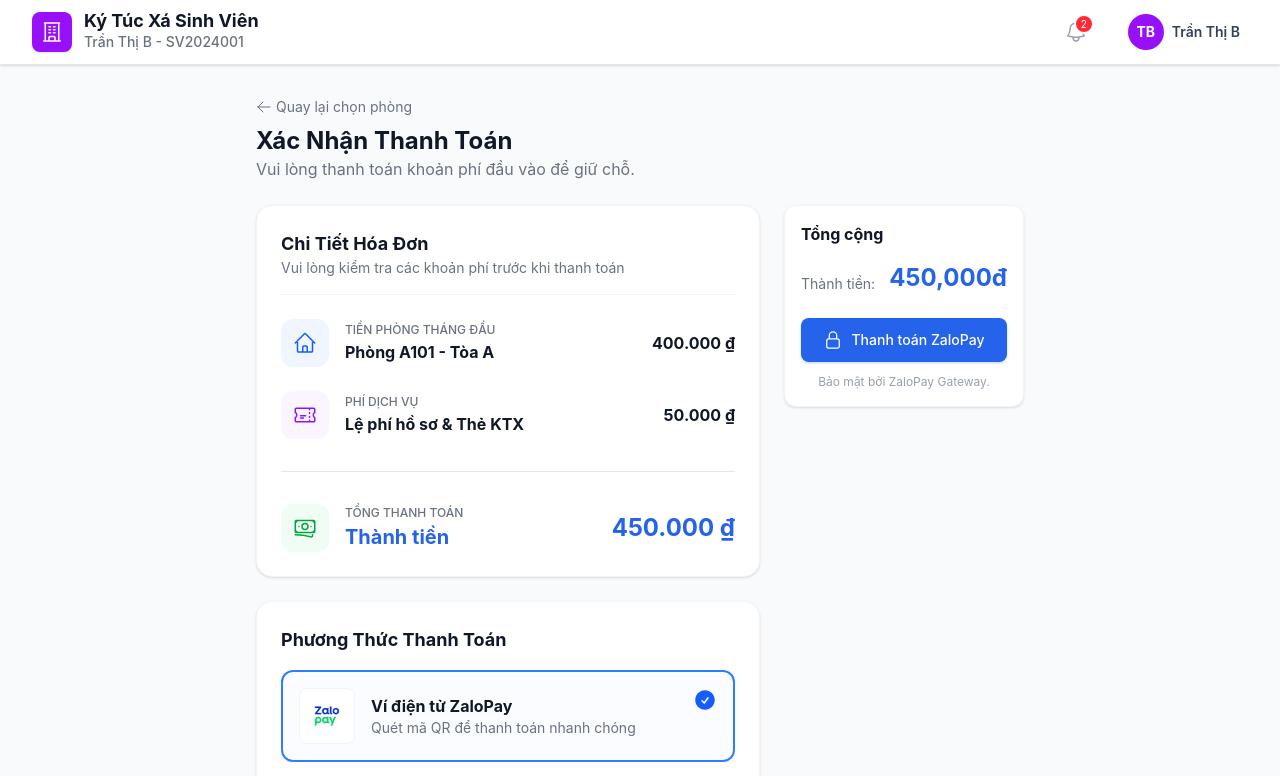
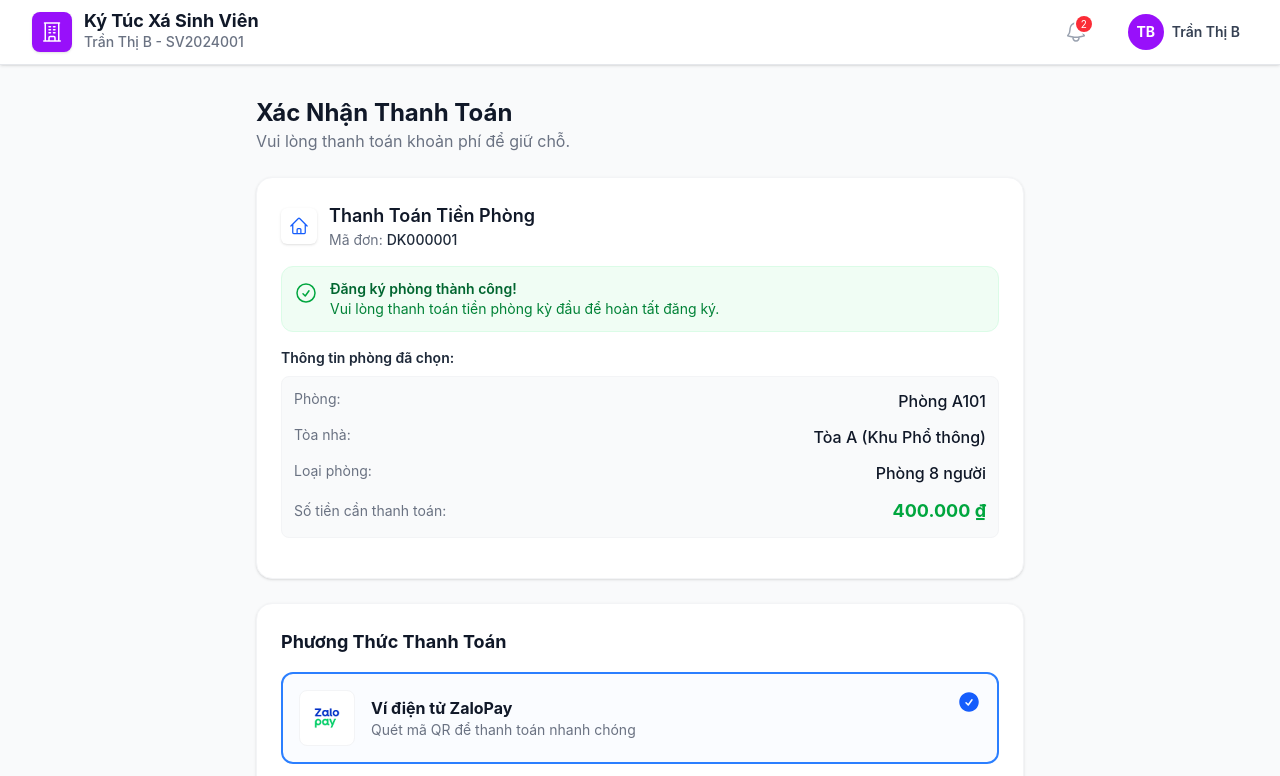
Before and after one commit to quangvinh263/dormitory-fe, a React (Vite) app: page /student/payment in a window 1280 px wide. Shown: the top 776 px of the page. Built offline with nearby package versions, Linux system fonts and the light colour scheme.

Commit message:
Fix Payment Page

```diff
--- a/src/components/features/student/InvoiceInfo.jsx
+++ b/src/components/features/student/InvoiceInfo.jsx
@@ -1,70 +1,64 @@
-import { HomeIcon, TicketIcon, BanknotesIcon } from '@heroicons/react/24/outline';
+import { HomeIcon, TicketIcon, BanknotesIcon, CheckCircleIcon } from '@heroicons/react/24/outline';
 import Section from '../../shared/Section';
 
-export default function InvoiceInfo({ room }) {
-  // Logic tính toán: Chỉ gồm Tiền phòng + Phí hồ sơ
+export default function InvoiceInfo({ room = {} }) {
    const serviceFee = 50000;
-  const totalAmount = room.price + serviceFee;
+   const totalAmount = (room.price || 0) + serviceFee;
 
-  // Format tiền tệ
    const formatMoney = (amount) => new Intl.NumberFormat('vi-VN', { style: 'currency', currency: 'VND' }).format(amount);
+
+   const orderCode = room.orderCode || `DK${String(room.id || '2024').padStart(6, '0')}`;
 
    return (
       <Section className="animate-fade-in-up">
          {/* Header */}
-      <div className="mb-6 border-b border-gray-100 pb-4">
-         <h2 className="text-lg font-bold text-gray-900">Chi Tiết Hóa Đơn</h2>
-         <p className="text-sm text-gray-500">Vui lòng kiểm tra các khoản phí trước khi thanh toán</p>
+         <div className="flex items-center justify-between mb-4">
+            <div className="flex items-center gap-3">
+               <div className="p-2 bg-white rounded-md shadow-sm">
+                  <HomeIcon className="w-5 h-5 text-blue-600" />
                </div>
-
-      <div className="flex flex-col gap-6">
-
-        {/* Item 1: Tiền phòng */}
-        <div className="flex items-center gap-4">
-           <div className="p-3 bg-blue-50 text-blue-600 rounded-xl shrink-0">
-              <HomeIcon className="w-6 h-6"/>
+               <div>
+                  <h2 className="text-lg font-semibold text-gray-900">Thanh Toán Tiền Phòng</h2>
+                  <p className="text-sm text-gray-500">Mã đơn: <span className="font-medium text-gray-800">{orderCode}</span></p>
                </div>
-           <div className="flex-1">
-              <p className="text-xs text-gray-500 font-medium uppercase mb-0.5">Tiền phòng tháng đầu</p>
-              <p className="font-bold text-gray-900 text-base">{room.name} - Tòa {room.building}</p>
-           </div>
-           <div className="text-right">
-              <p className="font-bold text-gray-900">{formatMoney(room.price)}</p>
             </div>
          </div>
 
-        {/* Item 2: Phí hồ sơ */}
-        <div className="flex items-center gap-4">
-           <div className="p-3 bg-purple-50 text-purple-600 rounded-xl shrink-0">
-              <TicketIcon className="w-6 h-6"/>
+         {/* Success alert */}
+         <div className="mb-4 p-3 rounded-xl bg-green-50 border border-green-100 flex items-start gap-3">
+            <div className="text-green-600 mt-0.5">
+               <CheckCircleIcon className="w-6 h-6" />
             </div>
-           <div className="flex-1">
-              <p className="text-xs text-gray-500 font-medium uppercase mb-0.5">Phí dịch vụ</p>
-              <p className="font-bold text-gray-900 text-base">Lệ phí hồ sơ & Thẻ KTX</p>
-           </div>
-           <div className="text-right">
-              <p className="font-bold text-gray-900">{formatMoney(serviceFee)}</p>
+            <div>
+               <p className="font-semibold text-sm text-green-800">Đăng ký phòng thành công!</p>
+               <p className="text-sm text-green-700">Vui lòng thanh toán tiền phòng kỳ đầu để hoàn tất đăng ký.</p>
             </div>
          </div>
 
-        {/* Divider */}
-        <div className="h-px bg-dashed bg-gray-200 my-2"></div>
+         {/* Selected room info */}
+         <div className="mb-4">
+            <h3 className="text-sm font-semibold text-gray-800 mb-2">Thông tin phòng đã chọn:</h3>
 
-        {/* Tổng cộng */}
-        <div className="flex items-center gap-4">
-           <div className="p-3 bg-green-50 text-green-600 rounded-xl shrink-0">
-              <BanknotesIcon className="w-6 h-6"/>
+            <div className="bg-gray-50 rounded-lg border border-gray-100 p-3 grid grid-cols-1 gap-3">
+               <div className="flex justify-between">
+                  <div className="text-sm text-gray-500">Phòng:</div>
+                  <div className="font-medium text-gray-900">{room.name || 'A1.02'}</div>
                </div>
-           <div className="flex-1">
-              <p className="text-xs text-gray-500 font-medium uppercase mb-0.5">Tổng thanh toán</p>
-              <p className="font-bold text-primary text-xl">Thành tiền</p>
+               <div className="flex justify-between">
+                  <div className="text-sm text-gray-500">Tòa nhà:</div>
+                  <div className="font-medium text-gray-900">Tòa {room.building || 'A'} (Khu Phổ thông)</div>
                </div>
-           <div className="text-right">
-              <p className="font-bold text-primary text-2xl">{formatMoney(totalAmount)}</p>
+               <div className="flex justify-between">
+                  <div className="text-sm text-gray-500">Loại phòng:</div>
+                  <div className="font-medium text-gray-900">Phòng {room.capacity || 8} người</div>
+               </div>
+               <div className="flex justify-between items-center">
+                  <div className="text-sm text-gray-500">Số tiền cần thanh toán:</div>
+                  <div className="font-bold text-green-600 text-lg">{formatMoney(room.price || 0)}</div>
+               </div>
             </div>
          </div>
 
-      </div>
       </Section>
    );
 }
--- a/src/pages/student/Payment.jsx
+++ b/src/pages/student/Payment.jsx
@@ -40,47 +40,31 @@
 
       {/* Header */}
       <div>
-         <button onClick={() => navigate(-1)} className="inline-flex items-center text-sm text-gray-500 hover:text-primary mb-2">
-           <ArrowLeftIcon className="w-4 h-4 mr-1"/> Quay lại chọn phòng
-         </button>
          <h1 className="text-2xl font-bold text-gray-900">Xác Nhận Thanh Toán</h1>
-         <p className="text-gray-500">Vui lòng thanh toán khoản phí đầu vào để giữ chỗ.</p>
+         <p className="text-gray-500">Vui lòng thanh toán khoản phí để giữ chỗ.</p>
       </div>
 
-      <div className="grid grid-cols-1 md:grid-cols-3 gap-6">
-
-        {/* Cột trái: Thông tin hóa đơn & Phương thức */}
-        <div className="md:col-span-2 space-y-6">
+      <div className="space-y-6">
         <InvoiceInfo room={room} />
         <PaymentMethod />
-        </div>
 
-        {/* Cột phải: Summary Sticky */}
-        <div className="md:col-span-1">
-           <div className="sticky top-6">
-              <div className="bg-white p-4 rounded-xl shadow-sm border border-gray-100 animate-fade-in-up delay-200">
-                 <h3 className="font-bold text-gray-900 mb-4">Tổng cộng</h3>
-                 <div className="flex justify-between items-end mb-6">
-                    <span className="text-sm text-gray-500">Thành tiền:</span>
-                    <span className="text-2xl font-bold text-primary">{totalAmount.toLocaleString()}đ</span>
-                 </div>
+        <div className="flex flex-col-2 w-full gap-3">
+          <button
+            onClick={() => navigate(-1)}
+            className="w-full px-4 py-3 rounded-lg border border-gray-200 text-sm text-gray-700 bg-white"
+          >
+            Hủy đăng ký
+          </button>
 
           <Button
-                    className="w-full justify-center py-3 text-base"
+            className="w-full px-4 py-3 rounded-lg bg-green-600 text-white text-sm justify-center"
             onClick={handleConfirmPayment}
             disabled={isProcessing}
-                    icon={!isProcessing && <LockClosedIcon className="w-5 h-5"/>}
+            icon={!isProcessing && <LockClosedIcon className="w-5 h-5" />}
           >
-                    {isProcessing ? 'Đang xử lý...' : 'Thanh toán ZaloPay'}
+            {isProcessing ? 'Đang xử lý...' : 'Xác nhận thanh toán'}
           </Button>
-
-                 <p className="text-xs text-center text-gray-400 mt-3">
-                    Bảo mật bởi ZaloPay Gateway.
-                 </p>
         </div>
-           </div>
-        </div>
-
       </div>
     </div>
   );
```
Lines whose indentation alone changed are shown as unchanged.
